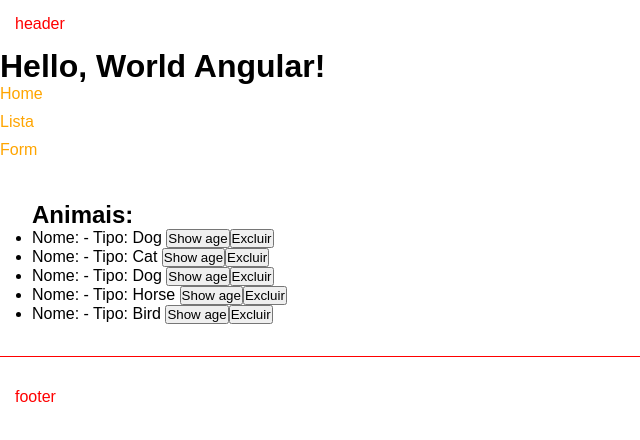
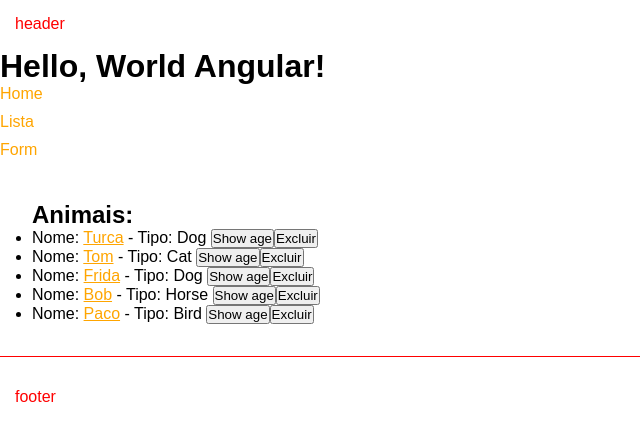
Before and after one commit to lucas-henrique-godoy/Angular, an Angular app in the folder curso-angular/: page /list in a window 1280 px wide. Shown: the top 440 px of the page, without its empty margins (0-640 px from the left). Built offline with nearby package versions, Linux system fonts and the light colour scheme; data requests are answered from the project's data file.

Commit message:
Criando um rota dinâmica

```diff
--- a/curso-angular/src/app/components/item-detail/item-detail.component.ts
+++ b/curso-angular/src/app/components/item-detail/item-detail.component.ts
@@ -1,4 +1,7 @@
+import { ListService } from './../../services/list.service';
 import { Component, OnInit } from '@angular/core';
+import { Animal } from 'src/app/Animal';
+import { ActivatedRoute } from '@angular/router';
 
 @Component({
   selector: 'app-item-detail',
@@ -6,10 +9,16 @@ import { Component, OnInit } from '@angular/core';
   styleUrls: ['./item-detail.component.css']
 })
 export class ItemDetailComponent implements OnInit {
+  animal? : Animal;
 
-  constructor() { }
+  constructor(private listService: ListService, private route: ActivatedRoute) {
+    this.getAnimal()
+  }
 
   ngOnInit(): void {
   }
 
+    getAnimal(){ //Acessando o service pegando os dados do  "banco": db.json
+      const id = Number(this.route.snapshot.paramMap.get("id"));
+    }
 }
--- a/curso-angular/src/app/components/list-render/list-render.component.html
+++ b/curso-angular/src/app/components/list-render/list-render.component.html
@@ -2,7 +2,7 @@
     <h2>Animais:</h2>
     <ul>
         <li *ngFor="let animal of animals">
-            Nome: <a routerLink="/list/{{animal.id}}"></a> - Tipo: {{animal.type}}
+            Nome: <a routerLink="/list/{{animal.id}}">{{animal.name}}</a> - Tipo: {{animal.type}}
             <button (click)="showAge(animal)">Show age</button>
             <button (click)="removeAnimal(animal)">Excluir</button> <!--Evento de click que usa o service para remover um animal da lista quando clicado-->
         </li>
```
